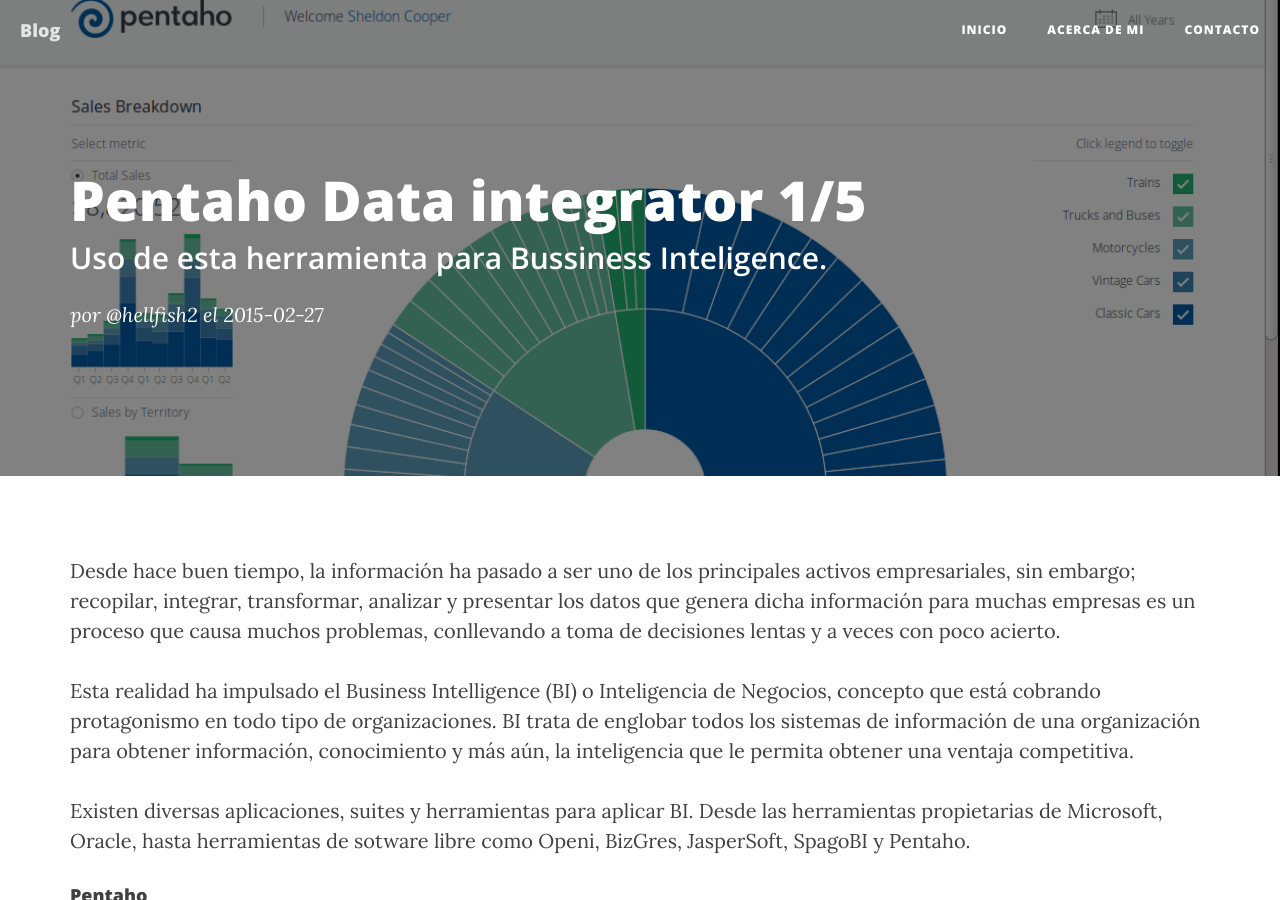
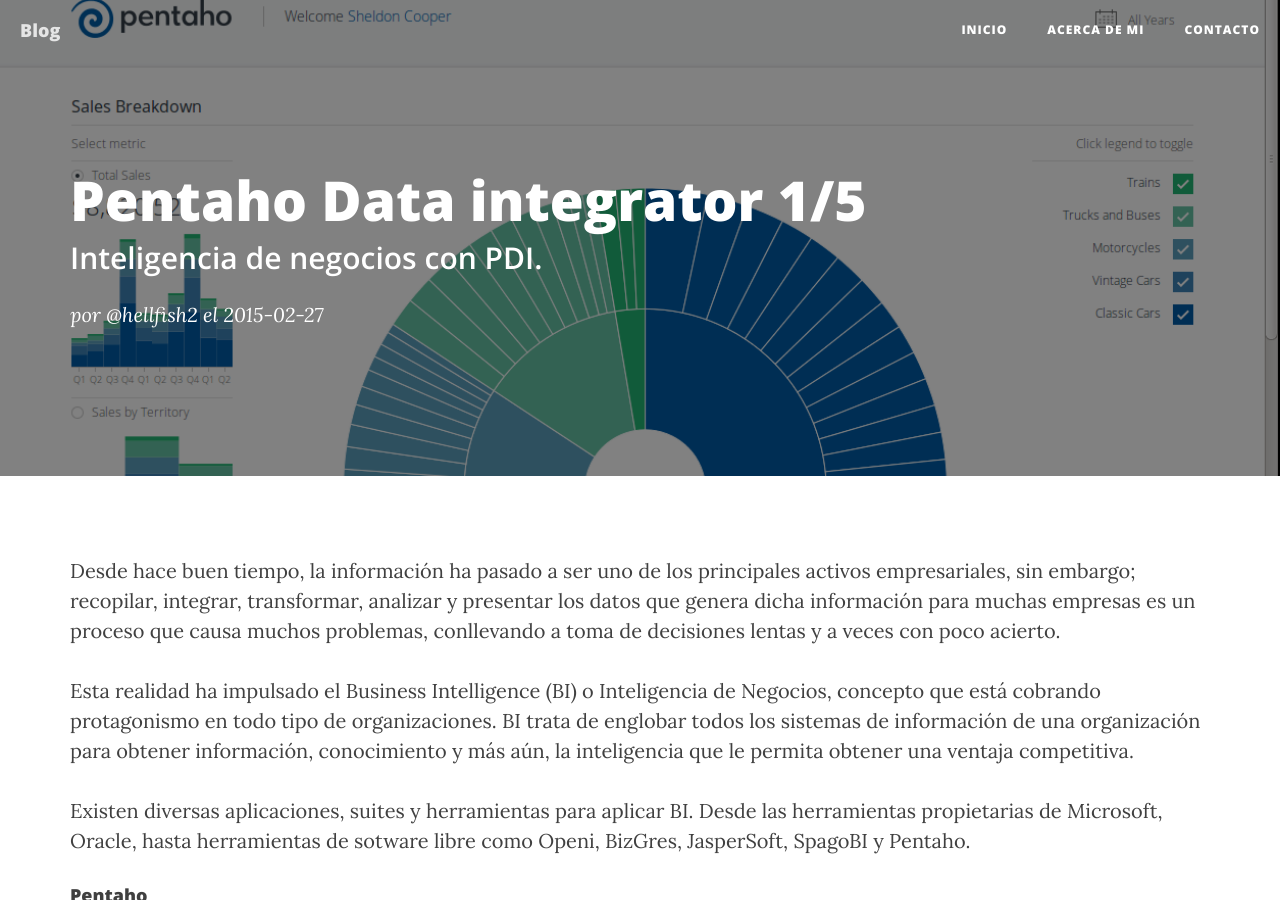
Before and after one commit to hellfish2/hellfish2.github.io, a Jekyll site: the page built from _posts/2015-02-27-Pentaho-data-integrator-1.markdown, in a window 1280 px wide and 900 px high. Built offline with Jekyll 4.4.1, drawn with Linux system fonts in a browser that asks for light colours; nearby versions of some CDN libraries.

Commit message:
Pentaho Posts fixed

```diff
--- a/_posts/2015-02-27-Pentaho-data-integrator-1.markdown
+++ b/_posts/2015-02-27-Pentaho-data-integrator-1.markdown
@@ -1,7 +1,7 @@
 ---
 layout:     post
 title:      "Pentaho Data integrator 1/5"
-subtitle:   "Uso de esta herramienta para Bussiness Inteligence."
+subtitle:   "Inteligencia de negocios con PDI."
 date:       2015-02-27 15:00:00
 author:     "@hellfish2"
 header-img: "img/pentaho.png"
--- a/_posts/2015-02-27-Pentaho-data-integrator-2.markdown
+++ b/_posts/2015-02-27-Pentaho-data-integrator-2.markdown
@@ -1,7 +1,7 @@
 ---
 layout:     post
 title:      "Pentaho Data integrator 2/5"
-subtitle:   "Uso de esta herramienta para Bussiness Inteligence."
+subtitle:   "Descarga e Instalacionso de esta herramienta para Bussiness Inteligence."
 date:       2015-02-27 22:00:00
 author:     "@hellfish2"
 header-img: "img/pentaho.png"
--- a/_posts/2015-03-03-Pentaho-data-integrator-3.markdown
+++ b/_posts/2015-03-03-Pentaho-data-integrator-3.markdown
@@ -1,7 +1,7 @@
 ---
 layout:     post
 title:      "Pentaho Data integrator 3/5"
-subtitle:   "Uso de esta herramienta para Bussiness Inteligence."
+subtitle:   "Explicacion Kettle y Spoon."
 date:       2015-03-03 01:48:00
 author:     "@hellfish2"
 header-img: "img/pentaho.png"
```
